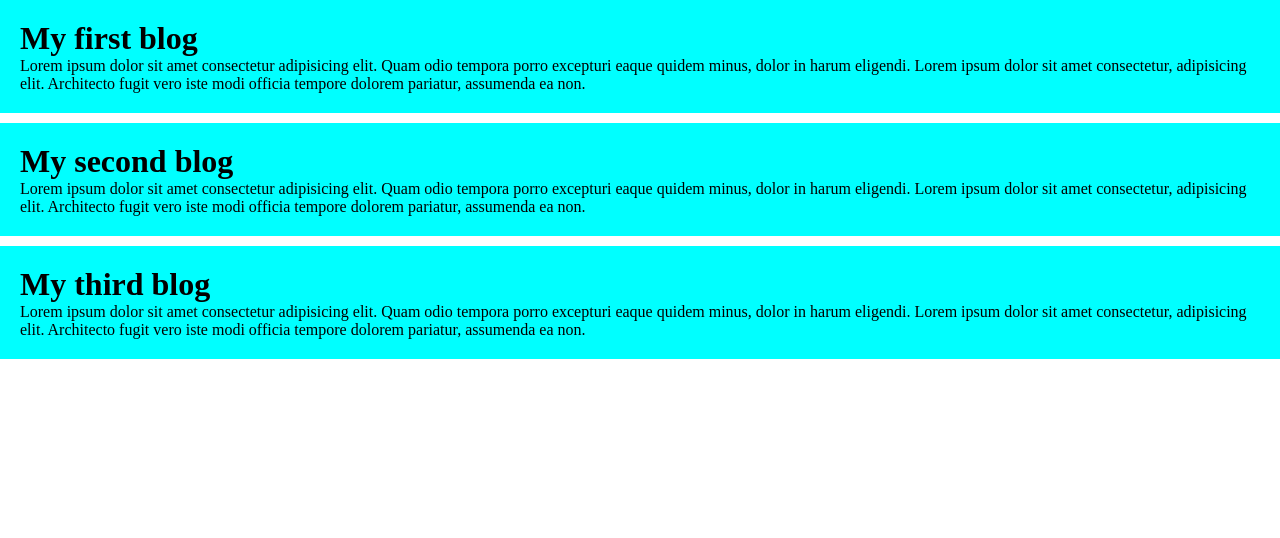
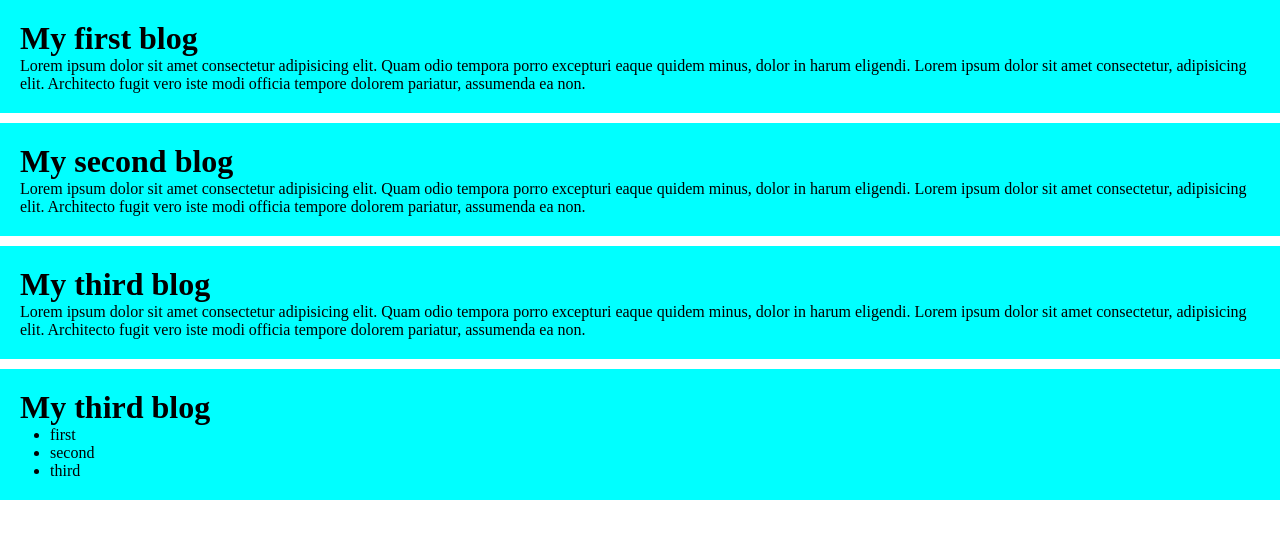
Before and after one commit to mdhasanshuvo/my-simple-website, a plain HTML site: page index.html in a window 1280 px wide. Drawn offline with Linux system fonts and the light colour scheme.

Commit message:
added a list

```diff
--- a/css/style.css
+++ b/css/style.css
@@ -7,3 +7,6 @@ div{
     padding: 20px;
     margin-bottom: 10px;
 }
+ul{
+    margin-left: 30px;
+}
--- a/index.html
+++ b/index.html
@@ -19,5 +19,13 @@
         <h1>My third blog</h1>
         <p>Lorem ipsum dolor sit amet consectetur adipisicing elit. Quam odio tempora porro excepturi eaque quidem minus, dolor in harum eligendi. Lorem ipsum dolor sit amet consectetur, adipisicing elit. Architecto fugit vero iste modi officia tempore dolorem pariatur, assumenda ea non. </p>
     </div>
+    <div>
+        <h1>My third blog</h1>
+        <ul>
+            <li>first</li>
+            <li>second</li>
+            <li>third</li>
+        </ul>
+    </div>
 </body>
 </html>
```
